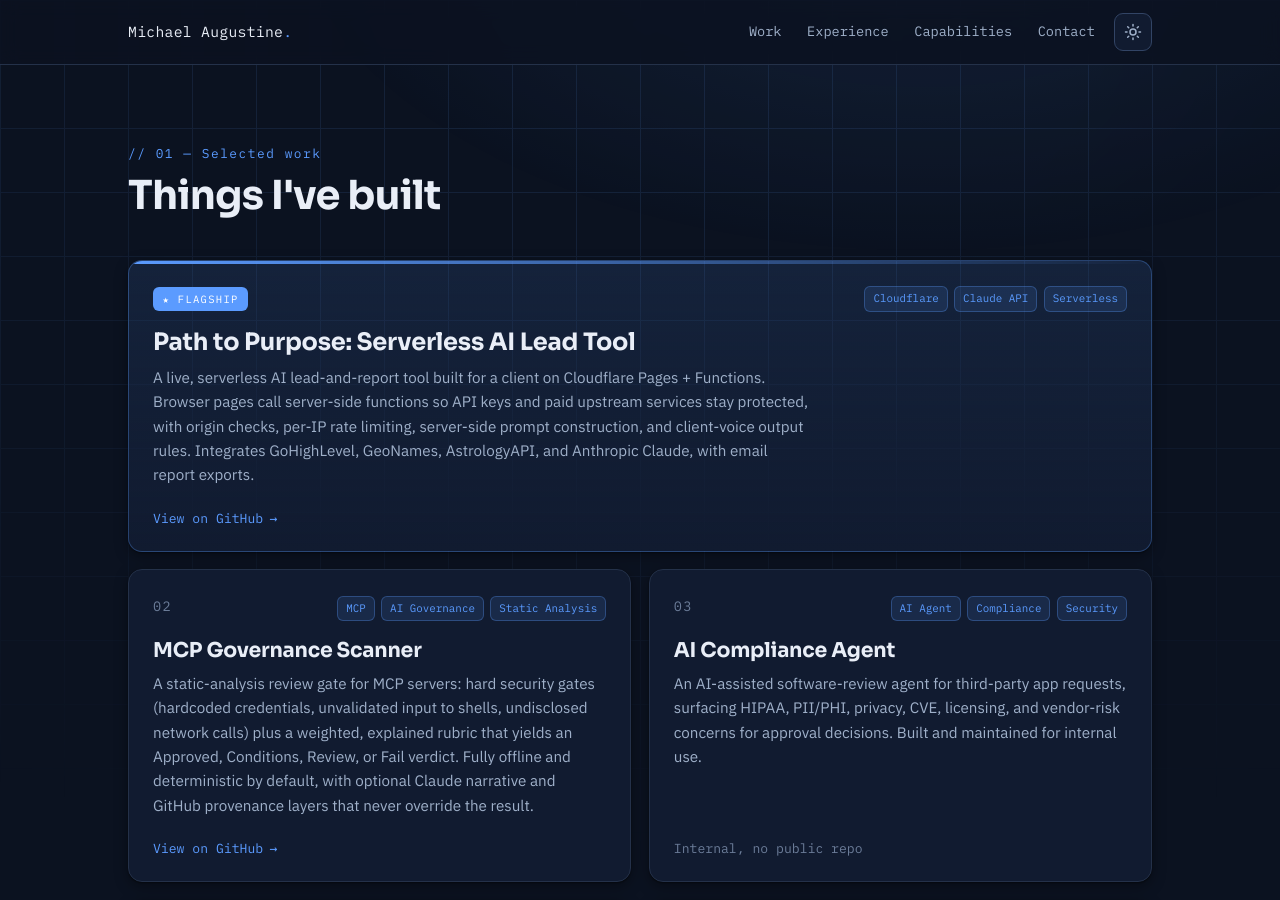
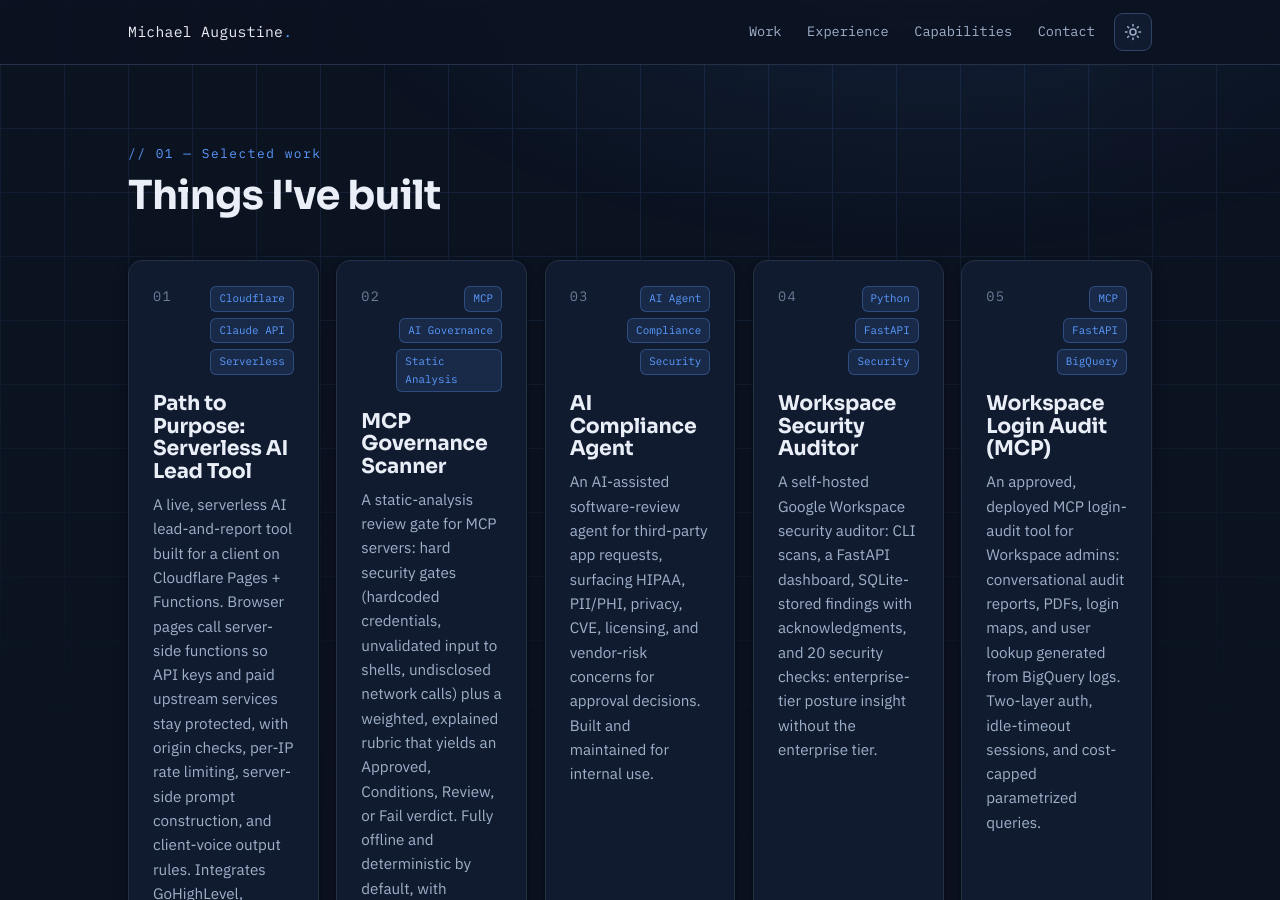
Before and after one commit to augforce/augforce.github.io, a Jekyll site: the page built from index.html, in a window 1280 px wide and 900 px high, scrolled down 922 px. Built offline with Jekyll 4.4.1, drawn with Linux system fonts in a browser that asks for light colours.

Commit message:
Projects: drop flagship treatment, even 5x2 card grid on desktop
Co-Authored-By: Claude Fable 5 <noreply@anthropic.com>

```diff
--- a/_data/projects.yml
+++ b/_data/projects.yml
@@ -1,10 +1,8 @@
 # Project cards — single source of truth for the Work section.
-# Path to Purpose is the flagship and stays first.
-# After the flagship: governance & security builds, then AI tooling.
+# Path to Purpose stays first, then governance & security builds, then AI tooling.
 # Cards without a `url` render as internal work (no public repo).
 
 - title: "Path to Purpose: Serverless AI Lead Tool"
-  flagship: true
   blurb: "A live, serverless AI lead-and-report tool built for a client on Cloudflare Pages + Functions. Browser pages call server-side functions so API keys and paid upstream services stay protected, with origin checks, per-IP rate limiting, server-side prompt construction, and client-voice output rules. Integrates GoHighLevel, GeoNames, AstrologyAPI, and Anthropic Claude, with email report exports."
   tags: [Cloudflare, Claude API, Serverless]
   url: "https://github.com/augforce/path-to-purpose-case-study"
--- a/_includes/projects.html
+++ b/_includes/projects.html
@@ -5,13 +5,9 @@
 
     <div class="cards">
       {% for p in site.data.projects %}
-      <article class="card{% if p.flagship %} card--flagship{% endif %}" data-reveal>
+      <article class="card" data-reveal>
         <div class="card__top">
-          {% if p.flagship %}
-          <span class="card__flag">★ Flagship</span>
-          {% else %}
           <span class="card__num">{{ forloop.index | prepend: '0' | slice: -2, 2 }}</span>
-          {% endif %}
           <ul class="card__tags">{% for t in p.tags %}<li>{{ t }}</li>{% endfor %}</ul>
         </div>
         <h3 class="card__title">{{ p.title }}</h3>
--- a/assets/css/style.css
+++ b/assets/css/style.css
@@ -279,8 +279,11 @@ html[data-theme="dark"] .nav__theme .icon-sun { display: block; }
 /* ---------- project cards ---------- */
 .cards {
   display: grid;
-  grid-template-columns: repeat(auto-fill, minmax(330px, 1fr));
+  grid-template-columns: repeat(5, minmax(0, 1fr));   /* two even rows of five */
   gap: 1.1rem;
+}
+@media (max-width: 1100px) {
+  .cards { grid-template-columns: repeat(auto-fill, minmax(300px, 1fr)); }
 }
 .card {
   position: relative;
@@ -366,27 +369,6 @@ html[data-theme="dark"] .nav__theme .icon-sun { display: block; }
   padding: 0.2rem 0.55rem;
 }
 .verticals__foot { margin: 1.8rem 0 0; color: var(--text-dim); font-size: 0.95rem; }
-
-/* flagship project card */
-.card--flagship {
-  grid-column: 1 / -1;
-  border-color: var(--accent-line);
-  background: linear-gradient(180deg, var(--accent-soft), var(--surface));
-}
-.card--flagship::before { transform: scaleX(1); height: 3px; }
-.card--flagship .card__title { font-size: 1.5rem; }
-.card--flagship .card__blurb { max-width: 72ch; }
-.card__flag {
-  font-family: var(--mono);
-  font-size: 0.66rem;
-  letter-spacing: 0.12em;
-  text-transform: uppercase;
-  color: #fff;
-  background: var(--accent);
-  border-radius: 6px;
-  padding: 0.22rem 0.6rem;
-  align-self: center;
-}
 
 /* ---------- skills ---------- */
 .skills {
```
